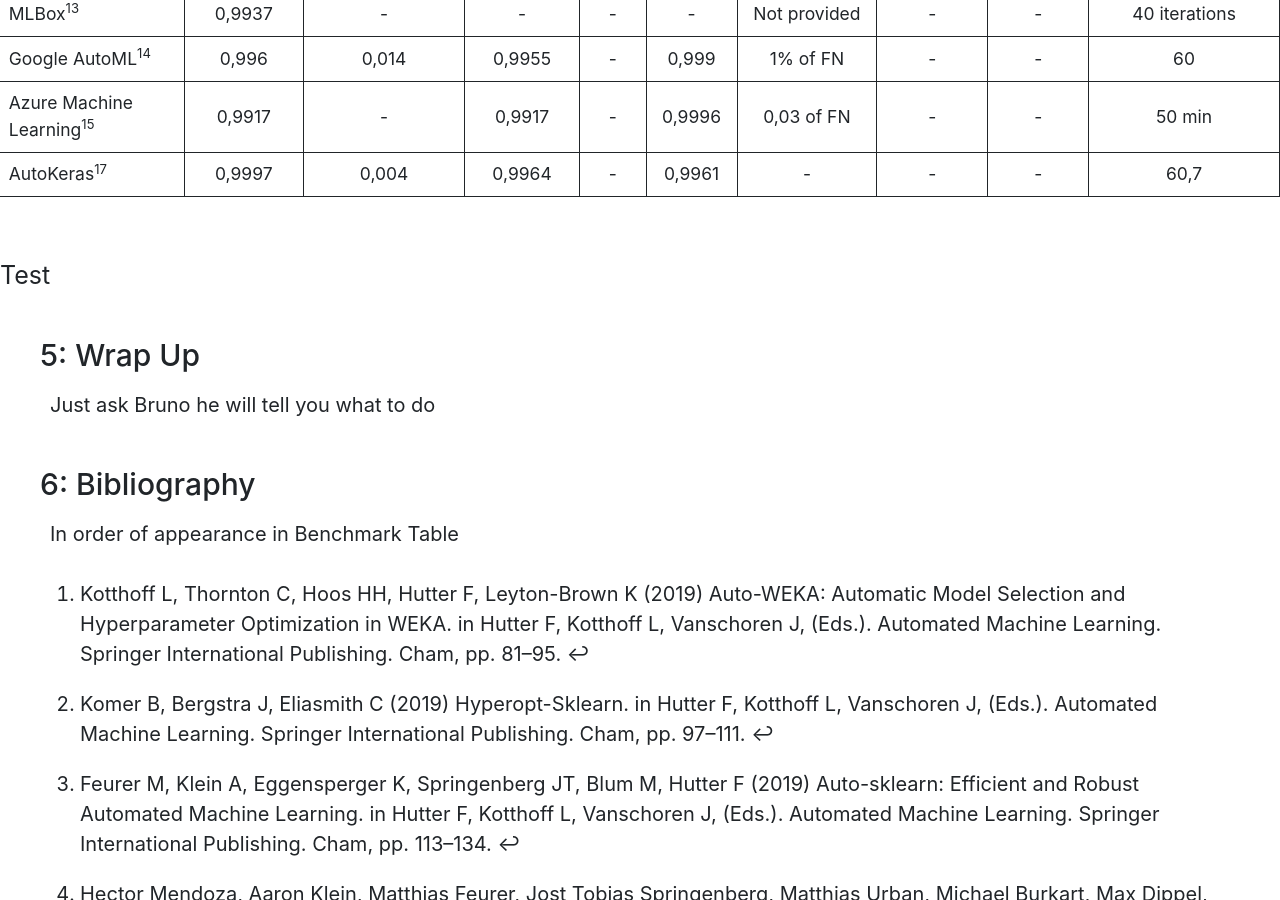
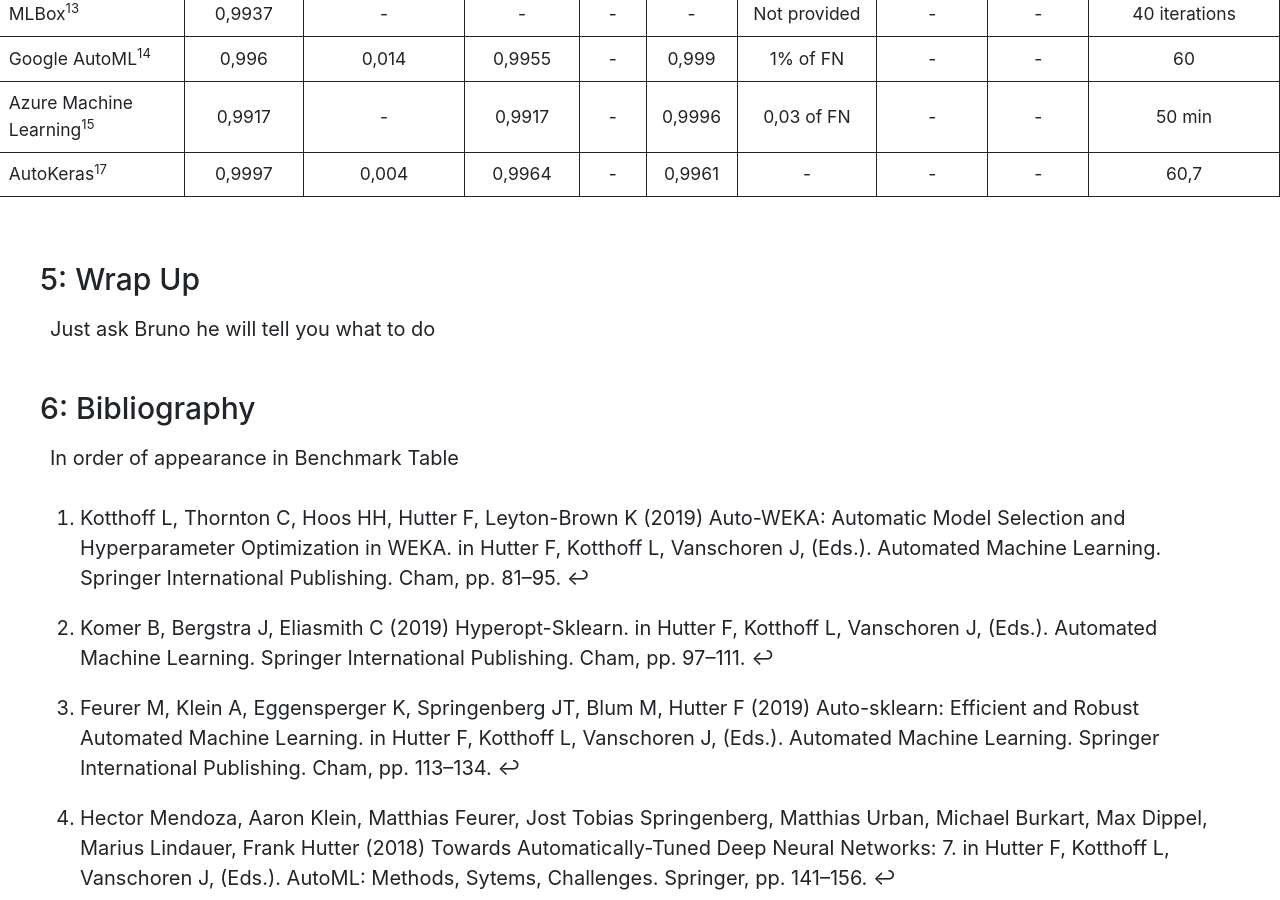
Before and after one commit to jonathankrauss/AutoML-Benchmark, a Jekyll site: the page built from README.md, in a window 1280 px wide and 900 px high, scrolled down 1862 px. Built offline with Jekyll 4.4.1, drawn with Linux system fonts in a browser that asks for light colours; our own code applies the rules of GitHub Pages for plain Markdown files; comment, search, counter and statistics services are not loaded.

Commit message:
Update default.html

```diff
--- a/_layouts/default.html
+++ b/_layouts/default.html
@@ -70,12 +70,6 @@
 
     <!--Table 1-->
     <div id="table_1"></div>
-  <h3> Test </h3>
-  <div>
-    <script>
-    $("#table_1").load("include/table_1.html");
-    </script>
-    </div>
 
 
    <!-- Here starts Chapter 5 -->
```
